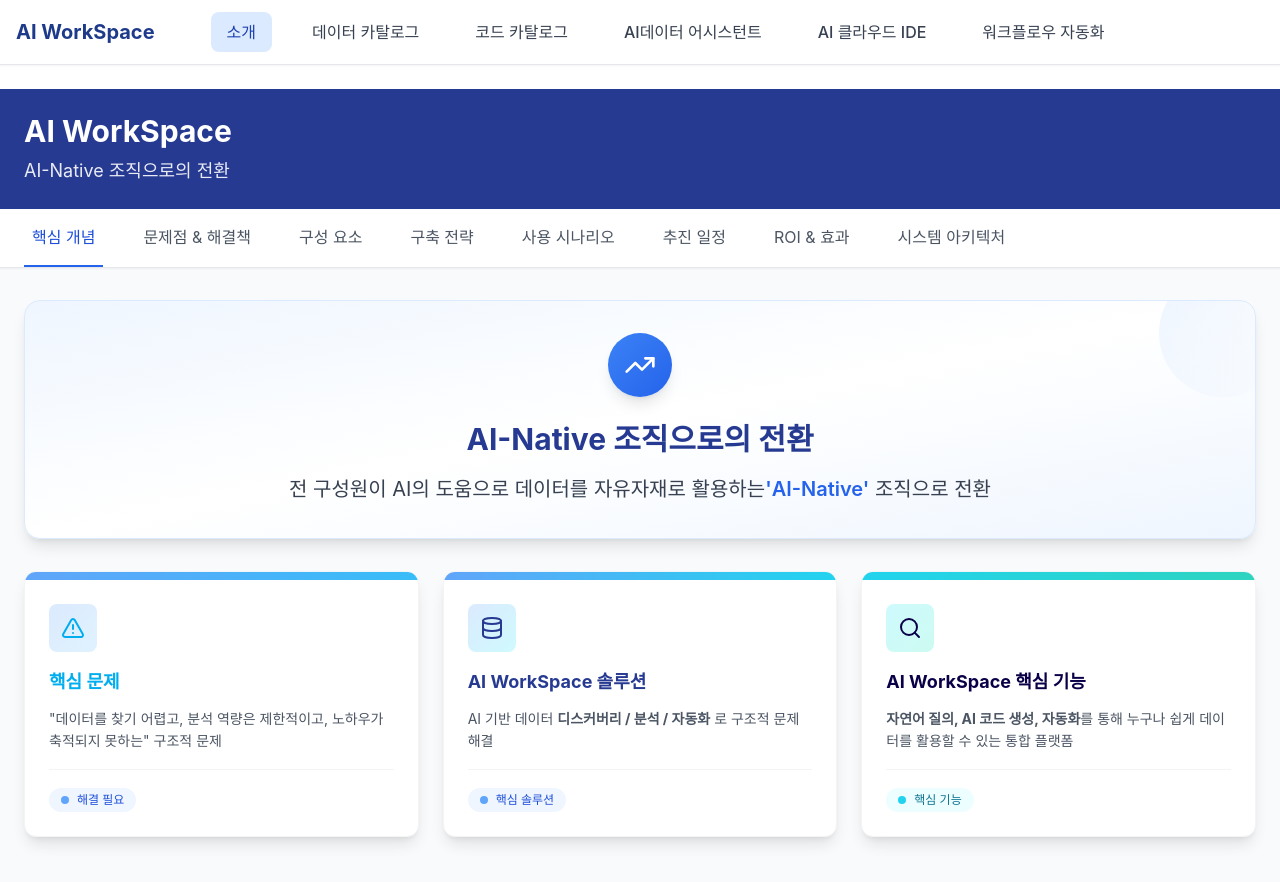
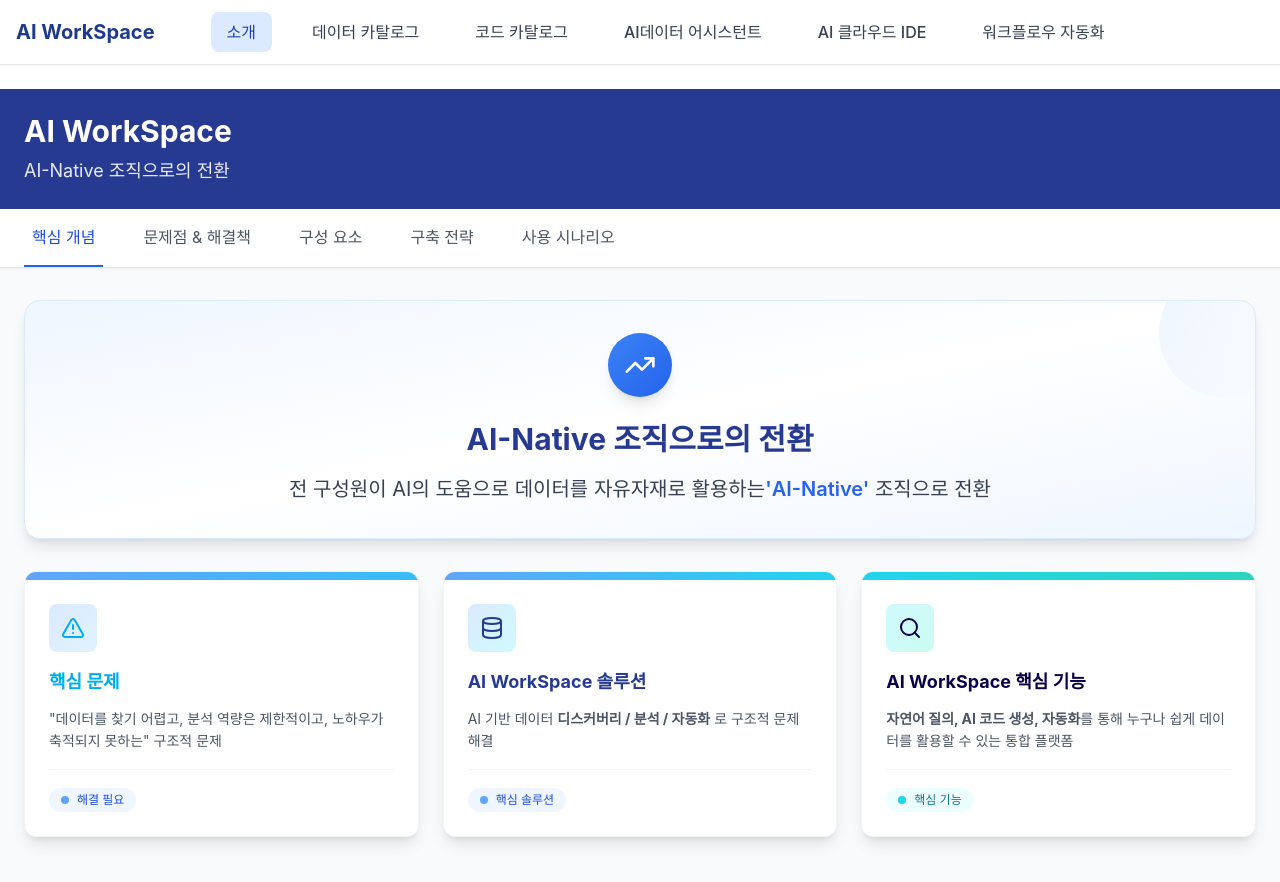
Before and after one commit to fudiso/ai_workspace, a React (Create React App) app: page / in a window 1280 px wide. Shown: the top 882 px of the page. Built offline with nearby package versions, Linux system fonts and the light colour scheme.

Commit message:
추진일정, ROI, 아키텍처 탭 안보이게 처리

```diff
--- a/src/App.js
+++ b/src/App.js
@@ -66,7 +66,7 @@ const AIWorkSpaceDemo = () => {
     },
     {
       id: 3,
-      title: "[우리증권] 시장 급변 시 포트폴리오 리스크 분석",
+      title: "[우리투자증권] 시장 급변 시 포트폴리오 리스크 분석",
       department: "리스크관리팀",
       description: "금리 변동 등 시장 이벤트 발생 시, 자연어 질의로 즉시 위험 포트폴리오 파악 및 대응",
       detail: "최O진 차장이 '미 연준 금리 0.5% 전격 인상' 뉴스를 보고 LLM 채팅창에 '듀레이션 5년 이상 채권 비중 30% 이상 계좌 리스트와 예상 손실률' 질의. 시스템이 증권 계좌 정보와 보유 종목 DB를 동시 조회하여 고위험 계좌 목록과 리스크 지표를 테이블로 제공하고, 담당 PB들에게 Teams 알림 및 고객 상담 스크립트를 자동 생성.",
@@ -354,10 +354,10 @@ const AIWorkSpaceDemo = () => {
               { id: 'problems', label: '문제점 & 해결책' },
               { id: 'components', label: '구성 요소' },
               { id: 'strategy', label: '구축 전략' },
-              { id: 'scenarios', label: '사용 시나리오' },
-              { id: 'timeline', label: '추진 일정' },
-              { id: 'roi', label: 'ROI & 효과' },
-              { id: 'architecture', label: '시스템 아키텍처' }
+              { id: 'scenarios', label: '사용 시나리오' }
+            //  { id: 'timeline', label: '추진 일정' },
+              // { id: 'roi', label: 'ROI & 효과' },
+              // { id: 'architecture', label: '시스템 아키텍처' }
             ].map(item => (
               <button
                 key={item.id}
```
